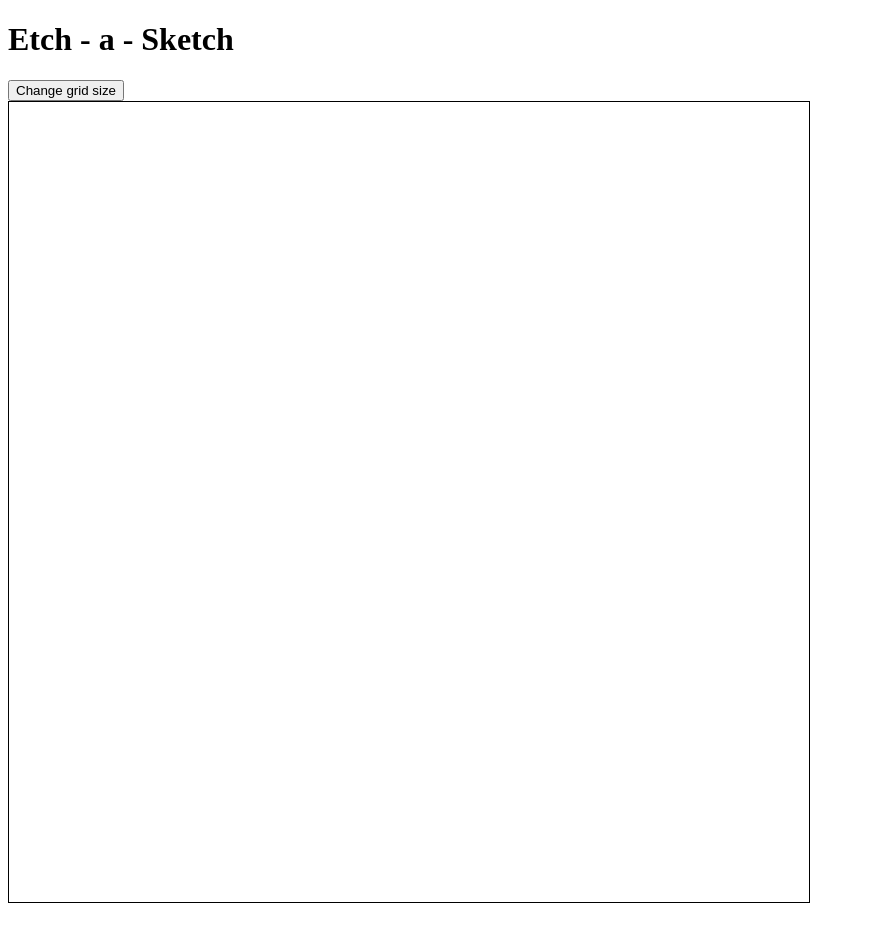
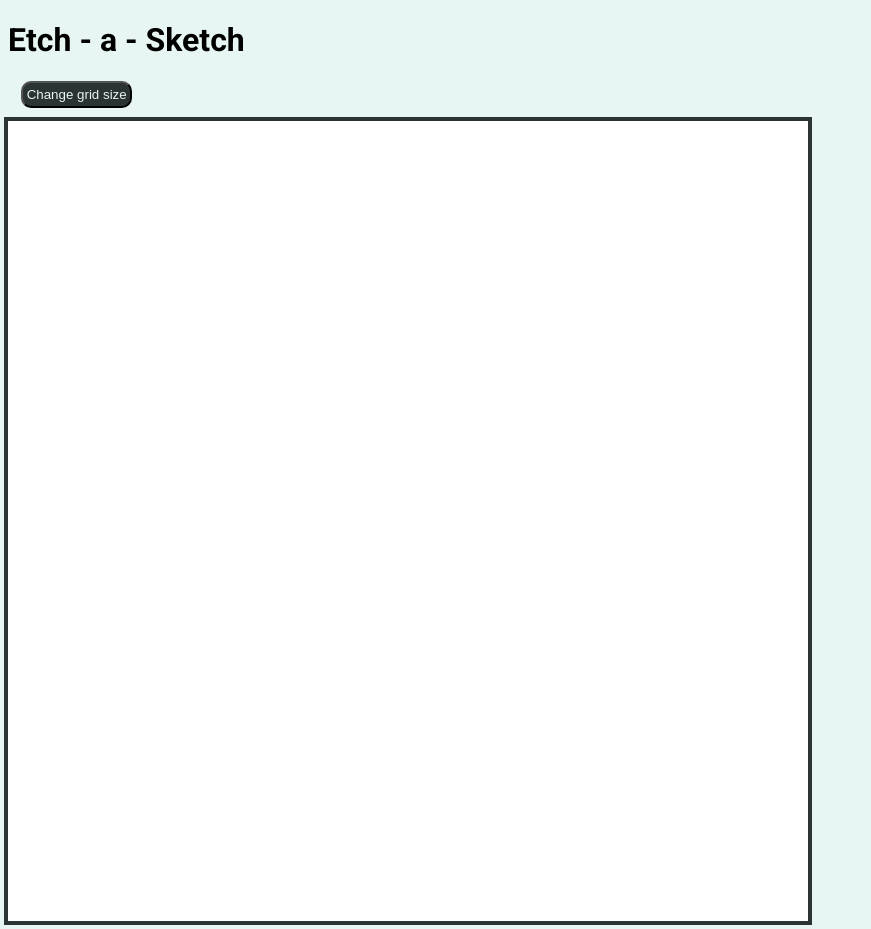
Before and after one commit to bollowatsch/etch-a-skecth, a plain HTML site: page index.html in a window 1280 px wide. Shown: the whole page, without its empty margins (0-871 px from the left). Drawn offline with Linux system fonts and the light colour scheme.

Commit message:
add color palette

```diff
--- a/app.js
+++ b/app.js
@@ -13,15 +13,15 @@ function resetGrid() {
 }
 
 function changeColor(e) {
-  e.target.style.backgroundColor = "blue";
+  e.target.style.backgroundColor = "#2C3333";
 }
 
-function setGrid(size = 10) {
+function setGrid(size = 30) {
   for (let i = 0; i < size * size; i++) {
     const square = document.createElement("div");
     square.classList.toggle("square");
     square.addEventListener("mouseover", changeColor)
-    let squareSize = Math.floor(container.clientWidth / size);
+    let squareSize = container.clientWidth / size;
     square.style.width = squareSize.toString() + "px";
     container.appendChild(square);
   }
--- a/index.html
+++ b/index.html
@@ -6,6 +6,11 @@
   <meta http-equiv="X-UA-Compatible" content="IE=edge">
   <meta name="viewport" content="width=device-width, initial-scale=1.0">
   <title>Etch - a - Sketch</title>
+  <link rel="preconnect" href="https://fonts.googleapis.com">
+  <link rel="preconnect" href="https://fonts.gstatic.com" crossorigin>
+  <link
+    href="https://fonts.googleapis.com/css2?family=Roboto:ital,wght@0,100;0,300;0,400;0,500;0,700;0,900;1,100;1,300;1,400;1,500;1,700;1,900&display=swap"
+    rel="stylesheet">
   <link rel="stylesheet" href="style.css">
 </head>
 
--- a/style.css
+++ b/style.css
@@ -12,7 +12,19 @@
   flex-wrap: wrap;
   gap: 0;
   padding: 0;
-  border: 1px solid black;
+  outline: 4px solid #2C3333;
+  background-color: white;
 }
 
-button {}
+button {
+  background-color: #2C3333;
+  color: #E7F6F2;
+  border-radius: 10px;
+  padding: 0.3em 0.25em;
+  margin: 0 1em 1em 1em;
+}
+
+body {
+  font-family: roboto, sans-serif;
+  background-color: #E7F6F2;
+}
```
